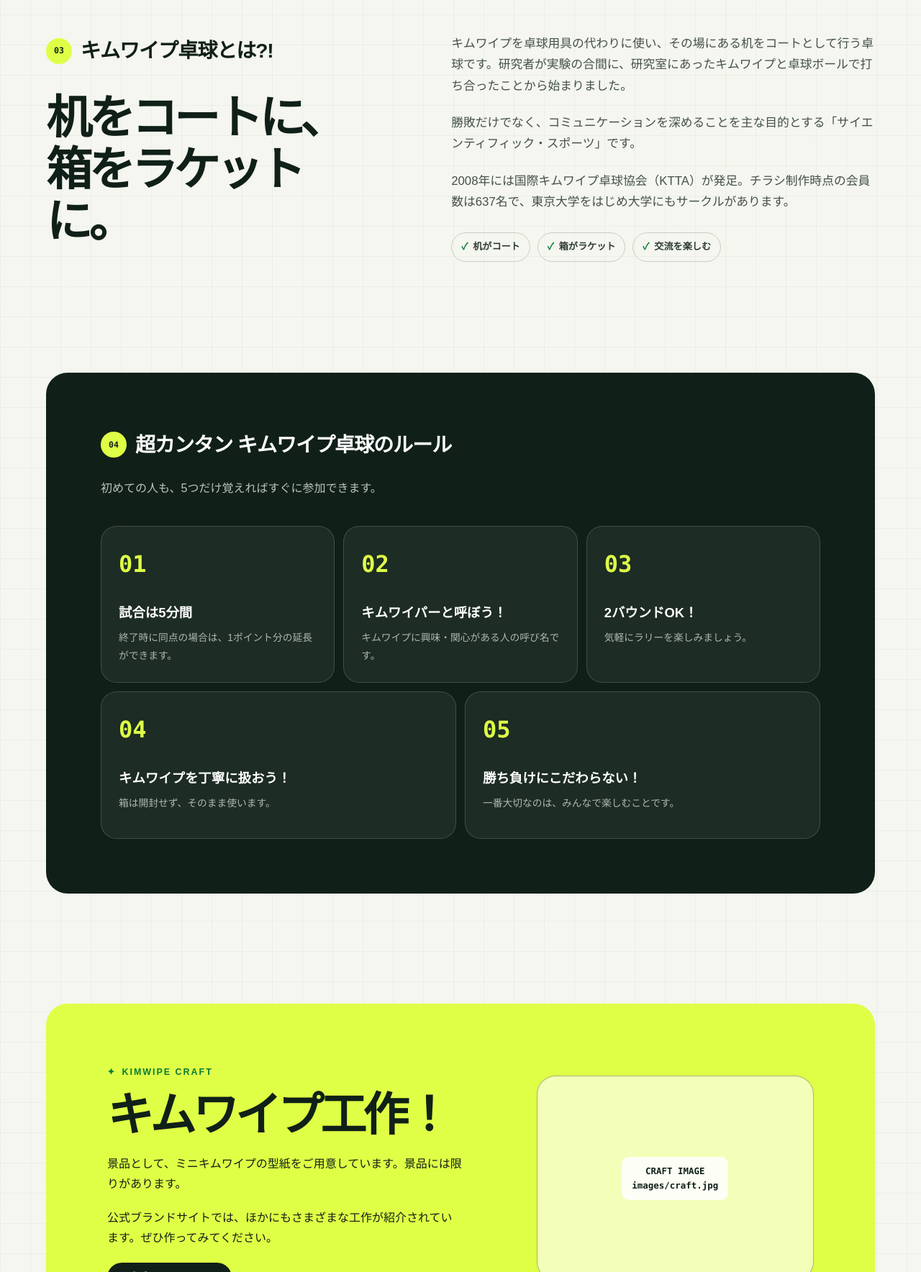
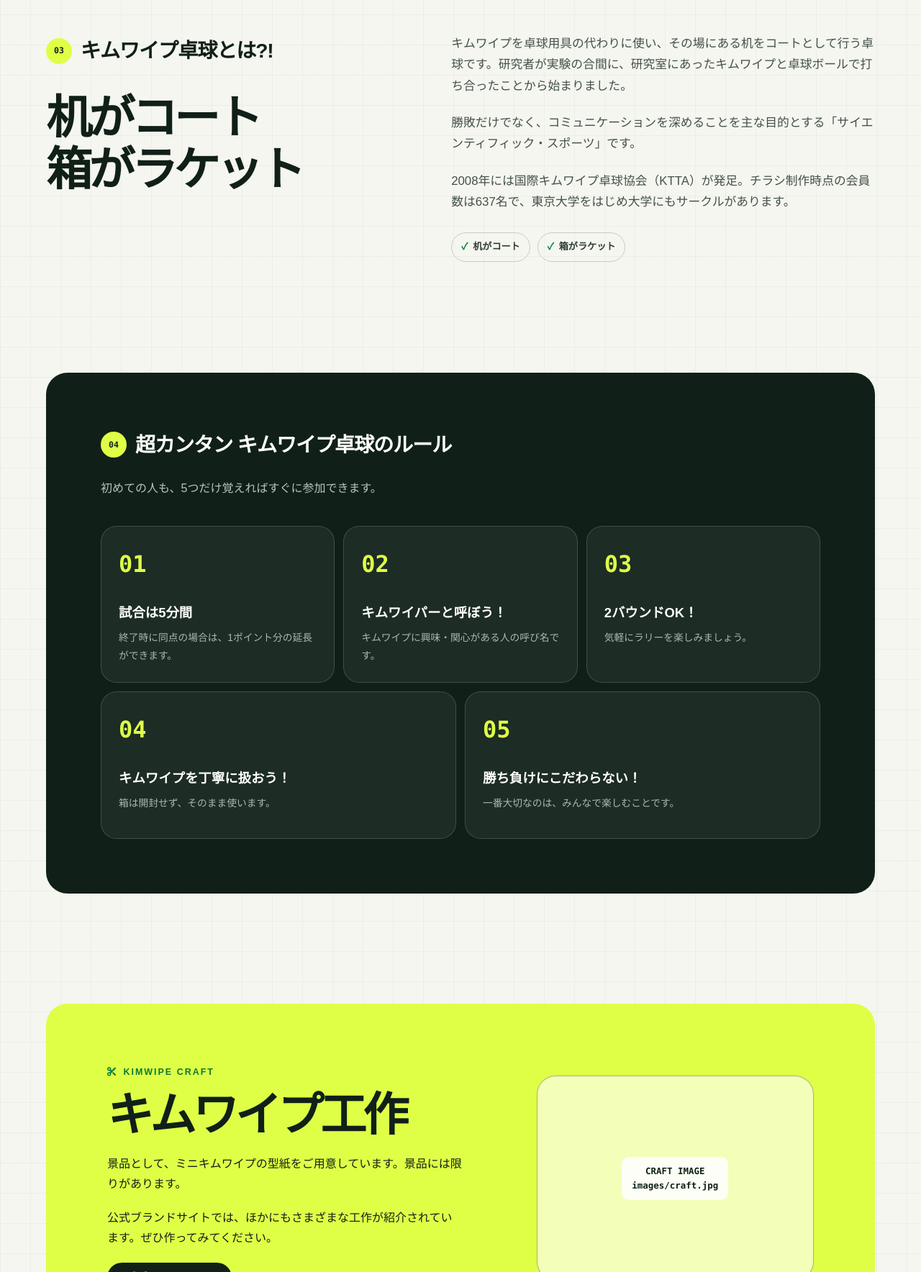
Before and after one commit to tai928/test_, a plain HTML site: page index.html in a window 1280 px wide. Shown: the part 2080-3848 px from the top of the page at 72% size. Drawn offline with Linux system fonts and the light colour scheme.

Commit message:
Update index.html

```diff
--- a/index.html
+++ b/index.html
@@ -1037,7 +1037,7 @@
     <section class="product-section reveal" id="kimwipe">
       <div class="product-title">
         <div class="section-heading"><span>02</span><h2>キムワイプとは?!</h2></div>
-        <p class="big-copy">科学技術を<br>陰ながら<span>支える。</span></p>
+        <p class="big-copy">科学技術を<br><span>支える</span></p>
       </div>
       <div class="product-body">
         <p>ティッシュなどとは異なり、毛羽立ちや紙粉が少なく、独自のクレープ加工による拭き取り性・吸水性に優れた紙ワイパーです。</p>
@@ -1055,7 +1055,7 @@
     <section class="about reveal" id="overview">
       <div>
         <div class="section-heading"><span>03</span><h2>キムワイプ卓球とは?!</h2></div>
-        <p class="big-copy">机をコートに、<br>箱をラケットに。</p>
+        <p class="big-copy">机がコート<br>箱がラケット</p>
       </div>
       <div class="about-body">
         <p>キムワイプを卓球用具の代わりに使い、その場にある机をコートとして行う卓球です。研究者が実験の合間に、研究室にあったキムワイプと卓球ボールで打ち合ったことから始まりました。</p>
@@ -1064,7 +1064,6 @@
         <div class="about-points">
           <span><b class="check">✓</b> 机がコート</span>
           <span><b class="check">✓</b> 箱がラケット</span>
-          <span><b class="check">✓</b> 交流を楽しむ</span>
         </div>
       </div>
     </section>
@@ -1083,8 +1082,8 @@
 
     <section class="craft reveal" id="craft">
       <div>
-        <p class="eyebrow"><span aria-hidden="true">✦</span> KIMWIPE CRAFT</p>
-        <h2>キムワイプ工作！</h2>
+        <p class="eyebrow"><span aria-hidden="true"><i class="fa-solid fa-scissors"></i></span> KIMWIPE CRAFT</p>
+        <h2>キムワイプ工作</h2>
         <p>景品として、ミニキムワイプの型紙をご用意しています。景品には限りがあります。</p>
         <p>公式ブランドサイトでは、ほかにもさまざまな工作が紹介されています。ぜひ作ってみてください。</p>
         <a class="header-contact" href="https://pro.crecia.co.jp/kimwipes.html" target="_blank" rel="noopener noreferrer">公式ブランドサイト <span aria-hidden="true">↗</span></a>
@@ -1146,12 +1145,7 @@
 
   <script src="images/gallery/gallery-images.js"></script>
   <script>
-    /*
-      写真ギャラリー設定
-      - images/gallery/gallery-images.js に写真のファイル名を記入します。
-      - 1回に表示する最大枚数は MAX_GALLERY_ITEMS で変更できます。
-      - PHPは使用しないため、GitHub Pagesなどの静的サイトで動作します。
-    */
+
     const MAX_GALLERY_ITEMS = 9;
     const GALLERY_FOLDER = 'images/gallery/';
     const SUPPORTED_IMAGE_FILE = /\.(?:jpe?g|png|webp|gif|avif)(?:[?#].*)?$/i;
```
